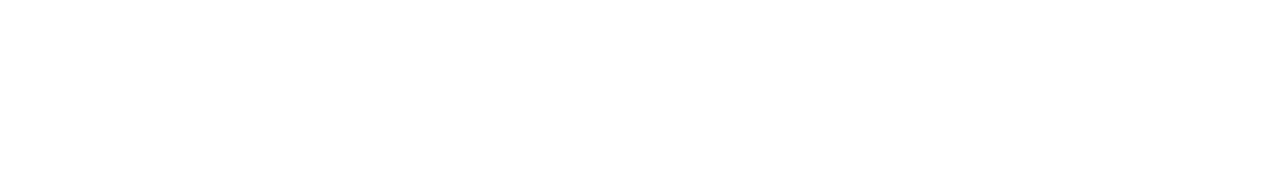
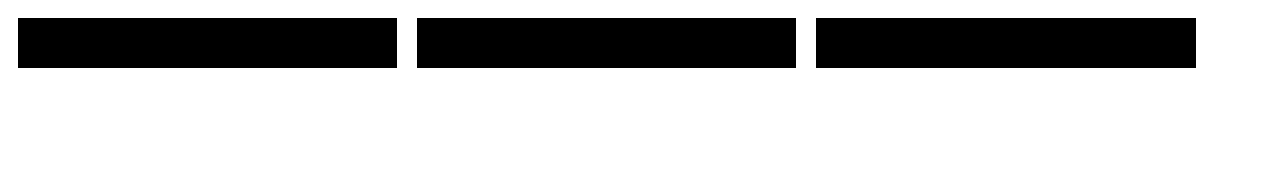
Before and after one commit to krisswiss/myfirstgitpodproject, a plain HTML site: page index.html in a window 1280 px wide. Drawn offline with Linux system fonts and the light colour scheme.

Commit message:
media test completed

```diff
--- a/main.css
+++ b/main.css
@@ -1,13 +1,14 @@
 .column {
-    color:black;
-    width: 100%vw;
+    background-color:black;
+    float: left;
+    width: 100%;
     height: 50px;
-    margin: 0px 0px;
+    margin: 10px 0px;
 }
 
 @media (min-width: 992px) {
     .column {
         width: 30%;
-        margin: 10px 10px;
+        margin: 10px;
     }
 }
```
